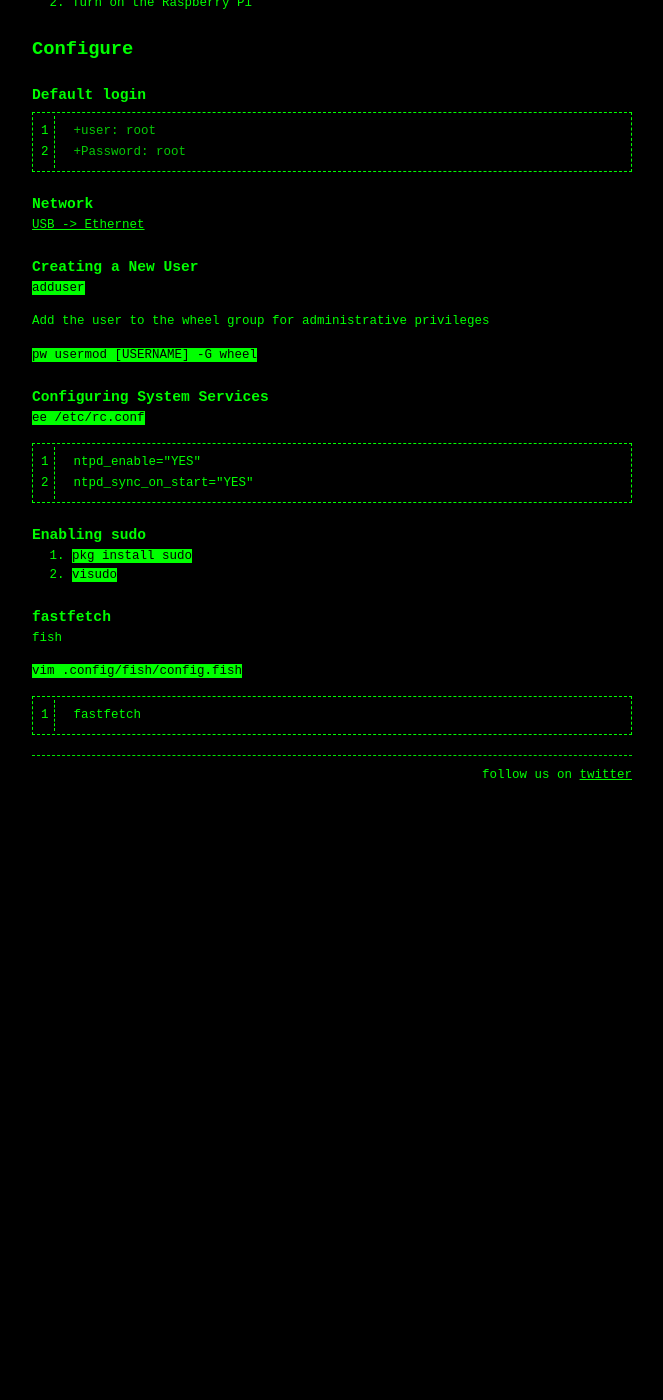
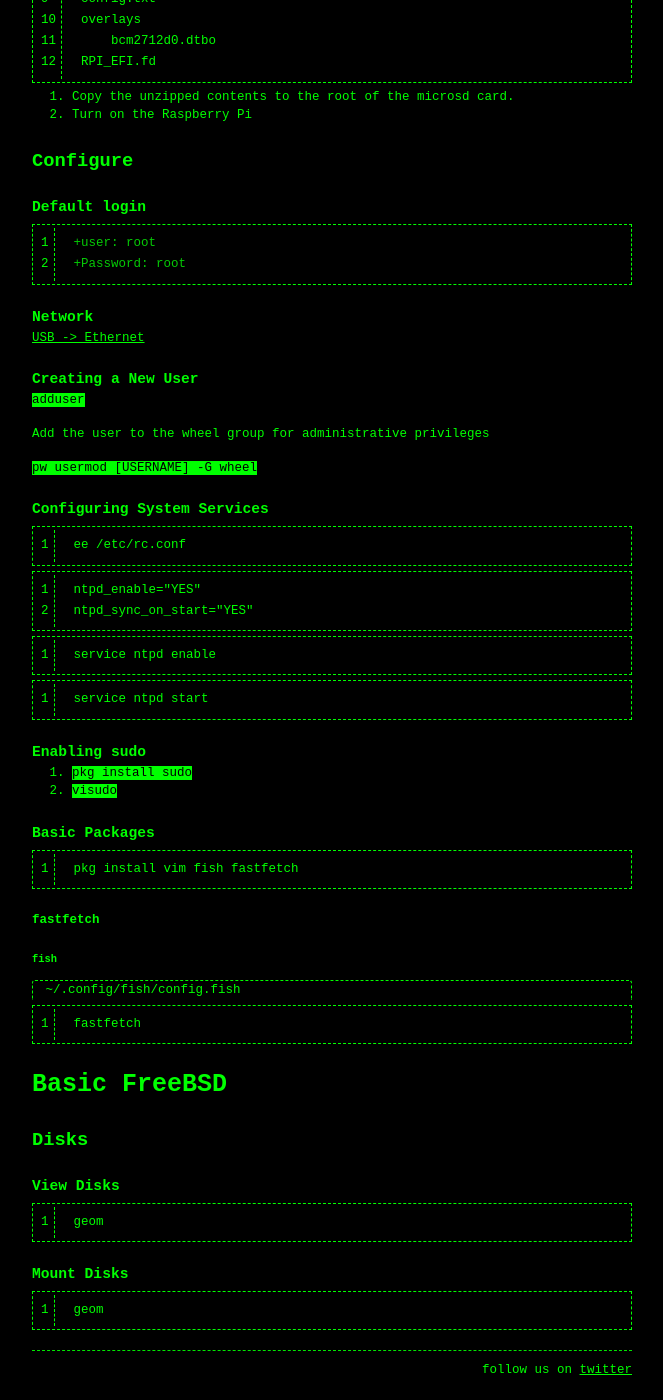
Before and after one commit to C0DE33301/MyBlog, a Jekyll site: the page built from _posts/2026-05-13-FreeBSD-On-The-RPI5.md, in a window 1280 px wide and 1400 px high, scrolled down 706 px. Shown: the whole window, without its empty margins (308-971 px from the left). Built offline with Jekyll 4.4.1, drawn with Linux system fonts in a browser that asks for light colours; before the commit the page ends 1511 px from its top, so only the background shows below that; some of the changed text lies outside the part shown.

Commit message:
Update post

```diff
--- a/_posts/2026-03-12-Install-FreeBSD-On-The-RPI5.md
+++ b/_posts/2026-05-13-FreeBSD-On-The-RPI5.md
@@ -10,13 +10,19 @@ title: Install FreeBSD On The RPI5
         - [Creating a New User](#creating-a-new-user)
         - [Configuring System Services](#configuring-system-services)
         - [Enabling sudo](#enabling-sudo)
-        - [fastfetch](#fastfetch)
+        - [Basic Packages](#basic-packages)
+            - [fastfetch](#fastfetch)
+- [Basic FreeBSD](#basic-freebsd)
+    - [Disks](#disks)
+        - [View Disks](#view-disks)
+        - [Mount Disks](#mount-disks)
 
 # Install FreeBSD
-1. Download a [FreeBSD](https://www.freebsd.org/where) image for Raspberry Pi
+1. Download a FreeBSD RPI image for Raspberry Pi.
+    - [FreeBSD RPI 15.0 IMG](https://download.freebsd.org/releases/arm64/aarch64/ISO-IMAGES/15.0/FreeBSD-15.0-RELEASE-arm64-aarch64-RPI.img.xz)
 1. Uncompress the image file, `xz -d`
 1. Copy the image to the microSD card, `dd`
-1. Download the [RPI5_D0.zip](https://github.com/NumberOneGit/rpi5-uefi/releases) file
+1. Download the [RPI5_D0.zip](https://github.com/NumberOneGit/rpi5-uefi/releases/download/v0.1/RPI5_D0.zip) file
 1. Uncompress the zip file, `unzip RPI5_D0.zip -d RPI5_D0`
 {% highlight diff linenos %}
 bcm2712d0-rpi-5-b.dtb
@@ -52,20 +58,45 @@ Add the user to the wheel group for administrative privileges
 `pw usermod [USERNAME] -G wheel`
 
 ### Configuring System Services
-`ee /etc/rc.conf`
+{% highlight diff linenos %}
+ee /etc/rc.conf
+{% endhighlight %}
+
 {% highlight diff linenos %}
 ntpd_enable="YES"
 ntpd_sync_on_start="YES"
+{% endhighlight %}
+
+{% highlight diff linenos %}
+service ntpd enable
+{% endhighlight %}
+{% highlight diff linenos %}
+service ntpd start
 {% endhighlight %}
 
 ### Enabling sudo
 1. `pkg install sudo`
 1. `visudo`
 
-### fastfetch
-fish
-
-`vim .config/fish/config.fish`
+### Basic Packages
+{% highlight diff linenos %}
+pkg install vim fish fastfetch
+{% endhighlight %}
+#### fastfetch
+##### fish
+>~/.config/fish/config.fish
+{:.filename}
 {% highlight diff linenos %}
 fastfetch
 {% endhighlight %}
+
+# Basic FreeBSD
+## Disks
+### View Disks
+{% highlight diff linenos %}
+geom
+{% endhighlight %}
+### Mount Disks
+{% highlight diff linenos %}
+geom
+{% endhighlight %}
```
Also changed, not shown: other parts of _posts/2026-05-13-FreeBSD-On-The-RPI5.md (+1 -1 lines).
